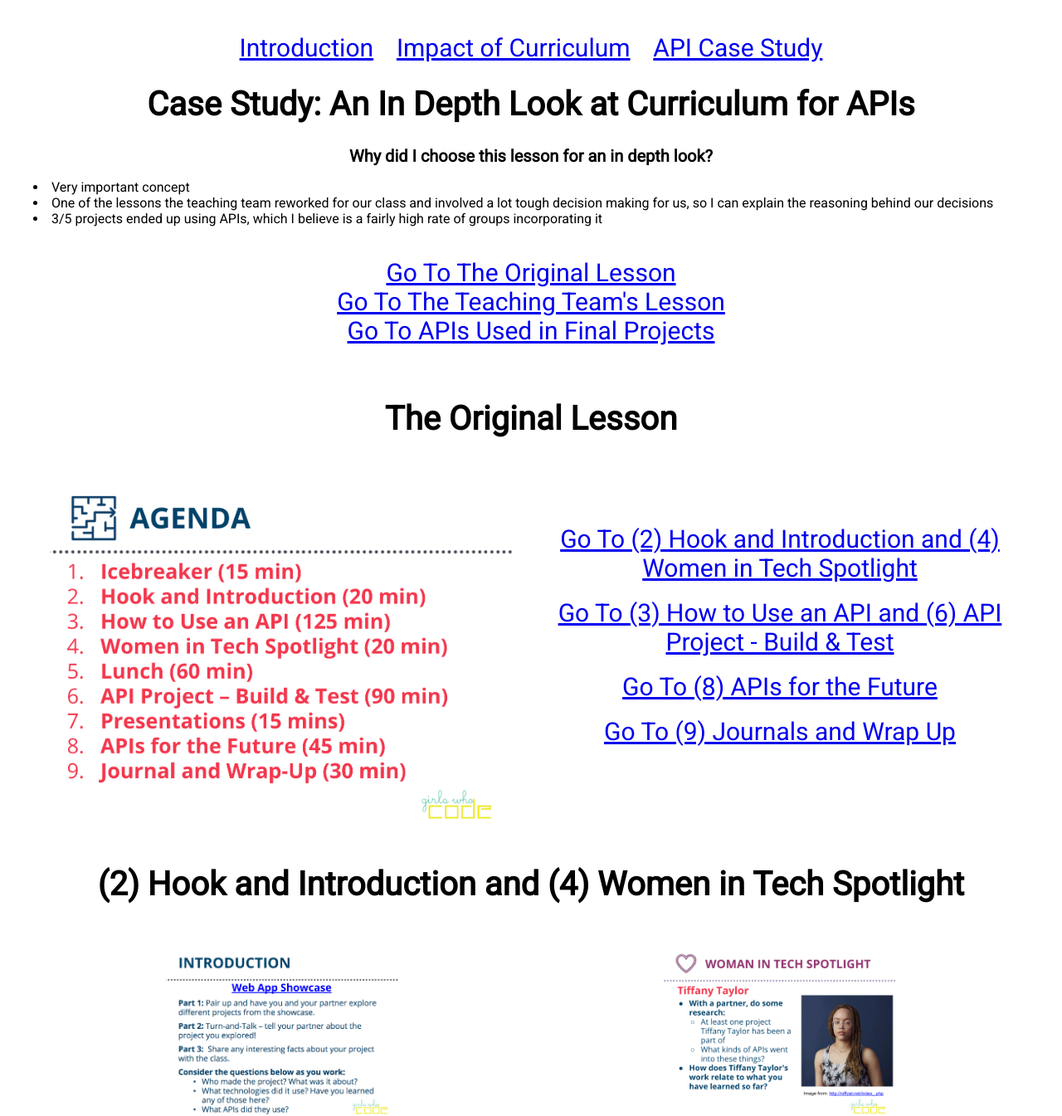
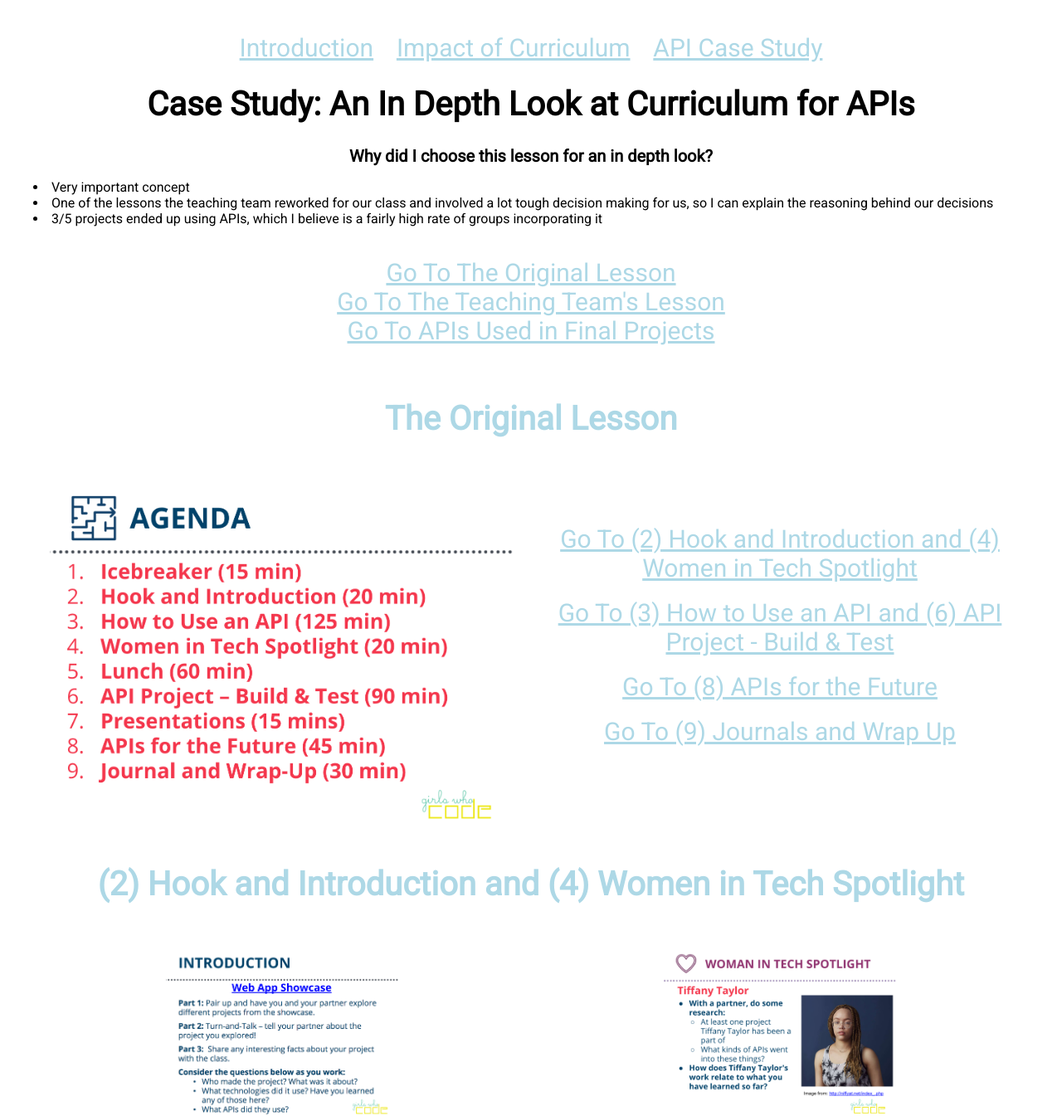
Before and after one commit to kristentang/kristentang.github.io, a PHP site: page /dhproject/api.html in a window 1280 px wide. Shown: the top 1345 px of the page at 83% size. Run offline with PHP 8.4, Linux system fonts and the light colour scheme.

Commit message:
Update dh195.css

```diff
--- a/dhproject/dh195.css
+++ b/dhproject/dh195.css
@@ -37,6 +37,7 @@ p1 {
 a {
   font-size: 30px;
   text-align: center;
+  color: lightblue;
 }
 
 .quotes {
```
